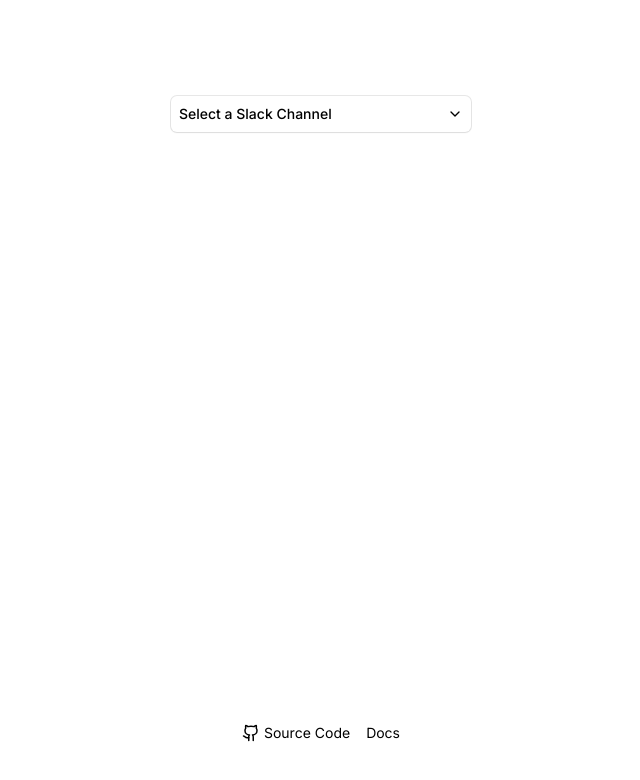
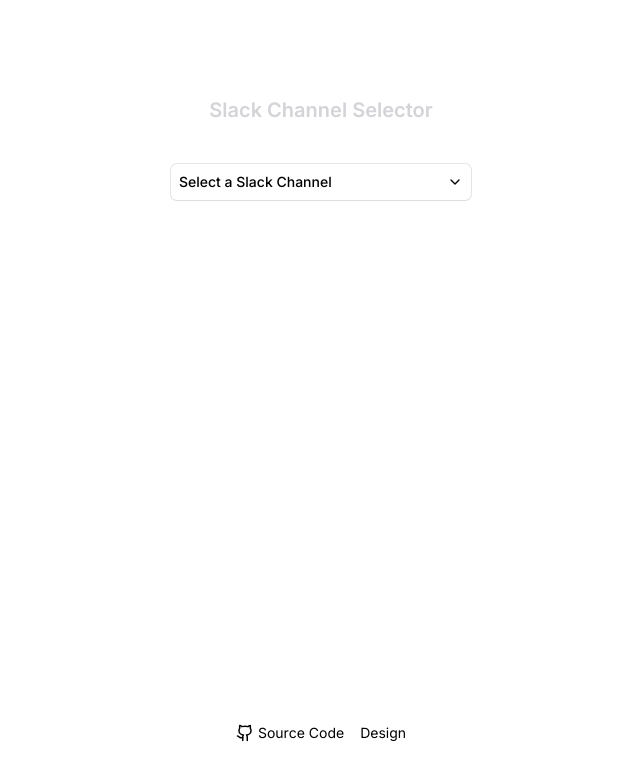
Before and after one commit to mattbf/slack-channel-selector, a Next.js app: page / in a window 1280 px wide. Shown: the top 780 px of the page, without its empty margins (319-959 px from the left). Built offline with nearby package versions, Linux system fonts and the light colour scheme.

Commit message:
Added a docs link and github link

```diff
--- a/pages/docs.tsx
+++ b/pages/design.tsx
@@ -4,7 +4,7 @@
 
 const inter = Inter({ subsets: ['latin'] })
 
-export default function Docs() {
+export default function Design() {
   return (
     <main className={`flex min-h-screen flex-col items-center p-24 ${inter.className}`}>
       <Link href='/' className='flex items-center hover:border-zinc-200 border-transparent border-b text-sm'>
--- a/pages/index.tsx
+++ b/pages/index.tsx
@@ -46,6 +46,7 @@
 
   return (
     <main className={`flex min-h-screen flex-col items-center p-24 ${inter.className}`}>
+      <h1 className='mb-10 text-xl font-semibold text-zinc-300'>Slack Channel Selector</h1>
       <div className='w-[300px]'>
         <MultiSelect
           options={filteredOptions}
@@ -65,8 +66,8 @@
           <GithubIcon size={18} className='mr-1' />
           Source Code
         </a>
-        <Link href='/docs' className='flex items-center hover:border-zinc-200 border-transparent border-b text-sm'>
-          Docs
+        <Link href='/design' className='flex items-center hover:border-zinc-200 border-transparent border-b text-sm'>
+          Design
         </Link>
       </div>
     </main>
```
